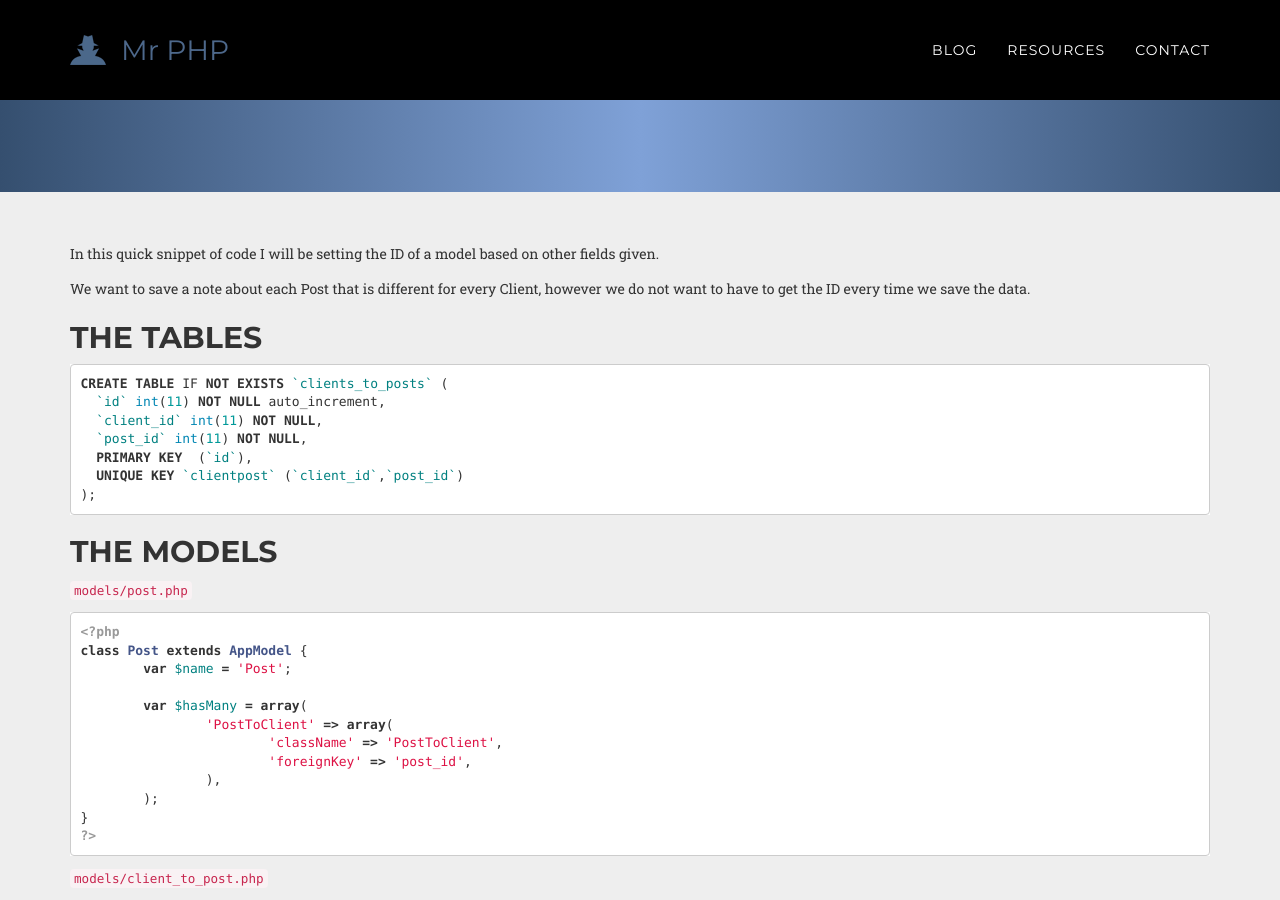
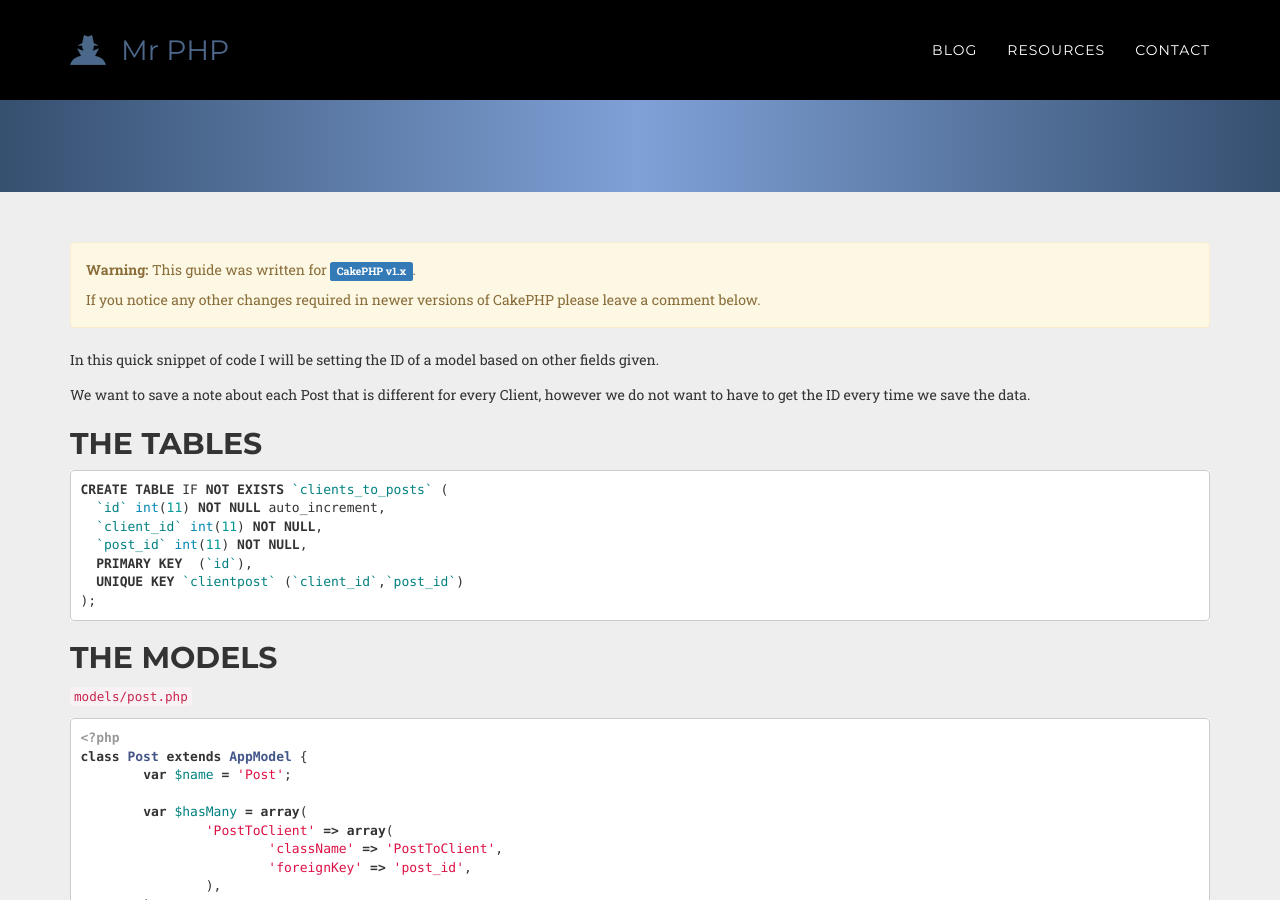
Before and after one commit to mr-php/mr-php.github.io, a Jekyll site: the page built from _posts/2008-10-08-auto-set-the-id-beforesave-in-cakephp.md, in a window 1280 px wide and 900 px high, scrolled down 341 px. Built offline with Jekyll 4.4.1, drawn with Linux system fonts in a browser that asks for light colours; nearby versions of some CDN libraries; some web fonts are replaced; Markdown is read by kramdown in place of the engine named in the settings; comment, search, counter and statistics services are not loaded.

Commit message:
Update 2008-10-08-auto-set-the-id-beforesave-in-cakephp.md

```diff
--- a/_posts/2008-10-08-auto-set-the-id-beforesave-in-cakephp.md
+++ b/_posts/2008-10-08-auto-set-the-id-beforesave-in-cakephp.md
@@ -1,17 +1,23 @@
 ---
 layout: post
 title: Auto-Set the ID beforeSave in CakePHP
+excerpt: In this quick snippet of code I will be setting the ID of a model based on other fields given. We want to save a note about each Post that is different for every Client, however we do not want to have to get the ID every time we save the data.
 tags: [cakephp]
 redirect_from:
 - /blog/auto-set-id-beforesave-cakephp/
 - /code/auto-set-id-beforesave-cakephp/
 - /code/auto-set-the-id-beforesave-in-cakephp/
 ---
+
+<div class="alert alert-warning" role="alert">
+	<p><strong>Warning:</strong> This guide was written for <span class="label label-primary">CakePHP v1.x</span>.</p>
+	<p>If you notice any other changes required in newer versions of CakePHP please leave a comment below.</p>
+</div>
+
 In this quick snippet of code I will be setting the ID of a model based on other fields given.
 
 We want to save a note about each Post that is different for every Client, however we do not want to have to get the ID every time we save the data.
 
-<!--break-->
 
 ## The Tables
 
```
